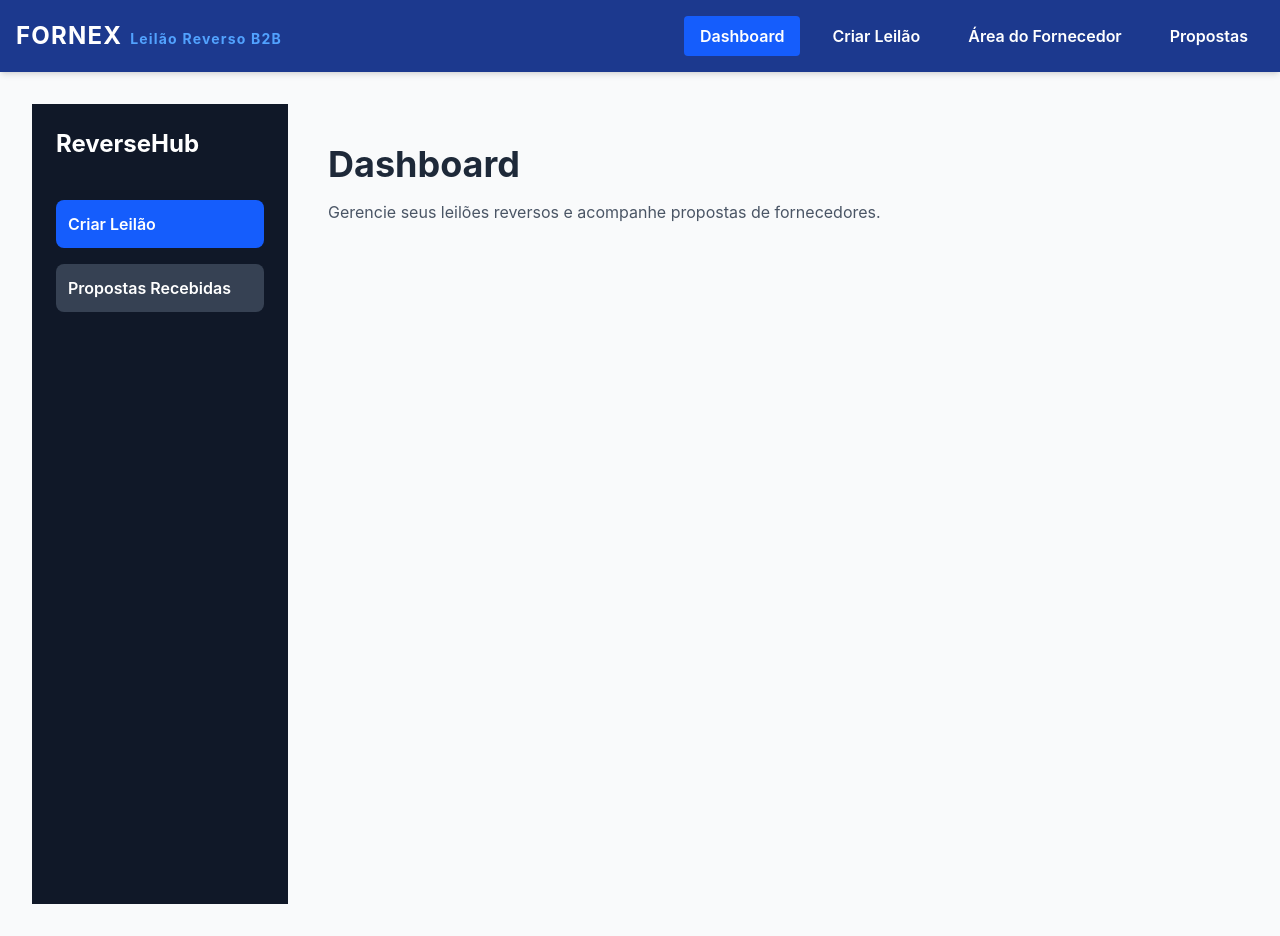
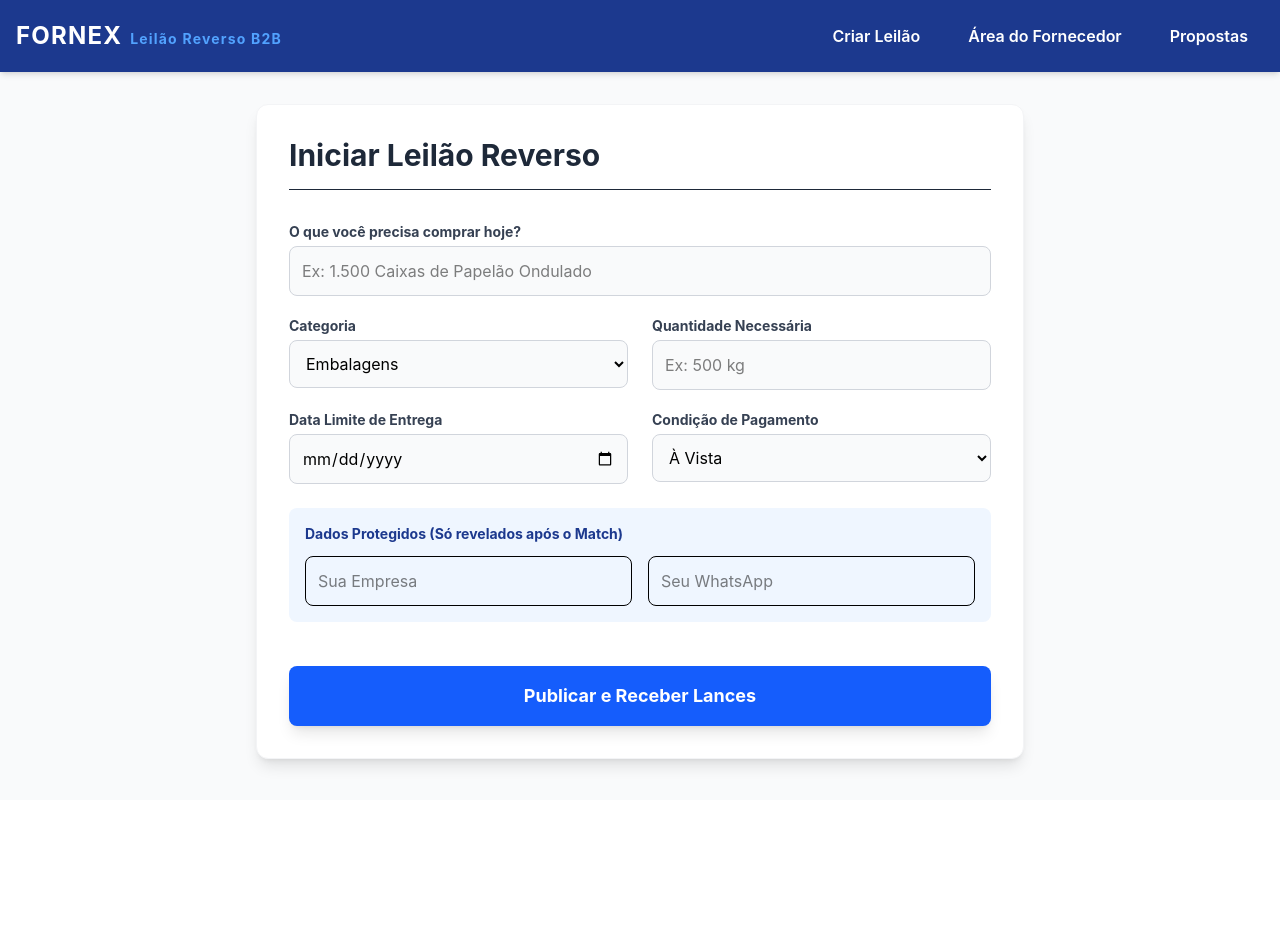
Before and after one commit to I4g0m1t0/Fornex, a React (Vite) app in the folder fornex/: page / in a window 1280 px wide. After the commit the page ends 800 px from the top, so only its background shows below. Built offline with nearby package versions, Linux system fonts and the light colour scheme.

Commit message:
ajuste de tela

```diff
--- a/fornex/src/App.jsx
+++ b/fornex/src/App.jsx
@@ -1,50 +1,28 @@
 import { useState } from 'react'
 
-import Dashboard from './pages/Dashboard'
 import Comprador from './components/Comprador'
 import Fornecedor from './components/Fornecedor'
 import Propostas from './pages/Propostas'
 
 export default function App() {
 
-  // CONTROLE DAS TELAS
-  const [view, setView] = useState('dashboard')
+  const [view, setView] = useState('comprador')
 
-  // =========================================
-  // RENDERIZAÇÃO DAS TELAS
-  // =========================================
   const renderPage = () => {
 
     switch (view) {
 
-      // DASHBOARD PRINCIPAL
-      case 'dashboard':
-        return (
-          <Dashboard mudarTela={setView} />
-        )
+      case 'comprador':
+        return <Comprador mudarTela={setView} />
 
-      // TELA DE CRIAR LEILÃO
-      case 'comprador':
-        return (
-          <Comprador mudarTela={setView} />
-        )
+      case 'fornecedor':
+        return <Fornecedor />
 
-      // TELA DO FORNECEDOR
-      case 'fornecedor':
-        return (
-          <Fornecedor />
-        )
-
-      // TELA DE PROPOSTAS
       case 'propostas':
-        return (
-          <Propostas />
-        )
+        return <Propostas />
 
       default:
-        return (
-          <Dashboard mudarTela={setView} />
-        )
+        return <Dashboard mudarTela={setView} />
     }
   }
 
@@ -63,50 +41,23 @@ export default function App() {
 
         <div className="space-x-4">
 
-          {/* DASHBOARD */}
-          <button
-            onClick={() => setView('dashboard')}
-            className={`px-4 py-2 rounded font-semibold transition ${
-              view === 'dashboard'
-                ? 'bg-blue-600'
-                : 'hover:bg-blue-800'
-            }`}
-          >
-            Dashboard
-          </button>
-
-          {/* ÁREA COMPRADOR */}
           <button
             onClick={() => setView('comprador')}
-            className={`px-4 py-2 rounded font-semibold transition ${
-              view === 'comprador'
-                ? 'bg-blue-600'
-                : 'hover:bg-blue-800'
-            }`}
+            className="px-4 py-2 rounded font-semibold hover:bg-blue-800"
           >
             Criar Leilão
           </button>
 
-          {/* FORNECEDOR */}
           <button
             onClick={() => setView('fornecedor')}
-            className={`px-4 py-2 rounded font-semibold transition ${
-              view === 'fornecedor'
-                ? 'bg-blue-600'
-                : 'hover:bg-blue-800'
-            }`}
+            className="px-4 py-2 rounded font-semibold hover:bg-blue-800"
           >
             Área do Fornecedor
           </button>
 
-          {/* PROPOSTAS */}
           <button
             onClick={() => setView('propostas')}
-            className={`px-4 py-2 rounded font-semibold transition ${
-              view === 'propostas'
-                ? 'bg-blue-600'
-                : 'hover:bg-blue-800'
-            }`}
+            className="px-4 py-2 rounded font-semibold hover:bg-blue-800"
           >
             Propostas
           </button>
--- a/fornex/src/pages/Dashboard.jsx
+++ /dev/null
@@ -1,44 +0,0 @@
-export default function Dashboard({ mudarTela }) {
-  return (
-    <div className="min-h-screen flex">
-
-      {/* Sidebar */}
-      <div className="w-64 bg-gray-900 text-white p-6">
-        <h1 className="text-2xl font-bold mb-10">
-          ReverseHub
-        </h1>
-
-        <div className="space-y-4">
-
-          <button
-            onClick={() => mudarTela('criar')}
-            className="w-full bg-blue-600 hover:bg-blue-700 p-3 rounded-lg text-left font-semibold"
-          >
-            Criar Leilão
-          </button>
-
-          <button
-            onClick={() => mudarTela('propostas')}
-            className="w-full bg-gray-700 hover:bg-gray-600 p-3 rounded-lg text-left font-semibold"
-          >
-            Propostas Recebidas
-          </button>
-
-        </div>
-      </div>
-
-      {/* Conteúdo */}
-      <div className="flex-1 p-10">
-
-        <h2 className="text-4xl font-bold text-gray-800 mb-4">
-          Dashboard
-        </h2>
-
-        <p className="text-gray-600">
-          Gerencie seus leilões reversos e acompanhe propostas de fornecedores.
-        </p>
-
-      </div>
-    </div>
-  )
-}
--- a/fornex/src/pages/Propostas.jsx
+++ b/fornex/src/pages/Propostas.jsx
@@ -5,56 +5,165 @@ export default function Propostas() {
 
   const [propostas, setPropostas] = useState([])
 
-  useEffect(() => {
-    buscarPropostas()
-  }, [])
-
+  // =========================
+  // BUSCAR PROPOSTAS
+  // =========================
   const buscarPropostas = async () => {
 
     const { data, error } = await supabase
       .from('propostas')
-      .select('*')
+      .select(`
+        *,
+        pedidos (
+          titulo,
+          categoria,
+          quantidade,
+          condicao_pagamento
+        )
+      `)
+      .order('created_at', { ascending: false })
 
     if (error) {
       console.log(error)
       return
     }
 
-    setPropostas(data)
+    setPropostas(data || [])
   }
 
+  useEffect(() => {
+    buscarPropostas()
+  }, [])
+
   return (
-    <div className="p-10">
+    <div className="w-full">
 
-      <h1 className="text-3xl font-bold mb-8">
-        Propostas Recebidas
-      </h1>
+      {/* TOPO */}
+      <div className="flex justify-between items-center mb-8">
 
-      <div className="grid gap-5">
+        <div>
+          <h1 className="text-3xl font-bold text-gray-800">
+            Propostas Recebidas
+          </h1>
+
+          <p className="text-gray-500 mt-1">
+            Lances enviados pelos fornecedores
+          </p>
+        </div>
+
+        <div className="bg-blue-100 text-blue-700 px-4 py-2 rounded-xl font-bold">
+          {propostas.length} propostas
+        </div>
+
+      </div>
+
+      {/* LISTA */}
+      <div className="grid grid-cols-1 lg:grid-cols-2 xl:grid-cols-3 gap-6">
 
         {propostas.map((proposta) => (
+
           <div
             key={proposta.id}
-            className="bg-white p-5 rounded-xl shadow"
+            className="bg-white rounded-2xl shadow-sm border border-gray-200 overflow-hidden hover:shadow-xl transition-all"
           >
 
-            <h2 className="text-xl font-bold">
-              {proposta.fornecedor_nome}
-            </h2>
+            {/* HEADER */}
+            <div className="bg-blue-600 p-5 text-white">
 
-            <p className="text-gray-600 mt-2">
-              Valor: R$ {proposta.valor}
-            </p>
+              <span className="text-xs uppercase tracking-widest opacity-80">
+                {proposta.pedidos?.categoria}
+              </span>
 
-            <p className="text-gray-600">
-              Prazo: {proposta.prazo}
-            </p>
+              <h2 className="text-2xl font-black mt-2">
+                {proposta.pedidos?.titulo}
+              </h2>
+
+            </div>
+
+            {/* BODY */}
+            <div className="p-6 space-y-5">
+
+              {/* VALOR */}
+              <div className="bg-green-50 border border-green-100 rounded-2xl p-5">
+
+                <p className="text-xs font-black text-green-700 uppercase mb-2">
+                  Valor do Lance
+                </p>
+
+                <h2 className="text-4xl font-black text-green-600">
+                  R$ {Number(proposta.preco_total).toLocaleString('pt-BR')}
+                </h2>
+
+              </div>
+
+              {/* FORNECEDOR */}
+              <div>
+
+                <p className="text-xs text-gray-400 uppercase font-bold">
+                  Fornecedor
+                </p>
+
+                <h3 className="text-xl font-bold text-gray-800 mt-1">
+                  {proposta.fornecedor_nome}
+                </h3>
+
+                <p className="text-gray-500 mt-1">
+                  {proposta.fornecedor_contato}
+                </p>
+
+              </div>
+
+              {/* DETALHES */}
+              <div className="space-y-3 border-t pt-4">
+
+                <div className="flex justify-between text-sm">
+                  <span className="text-gray-500">
+                    Quantidade
+                  </span>
+
+                  <span className="font-bold">
+                    {proposta.pedidos?.quantidade}
+                  </span>
+                </div>
+
+                <div className="flex justify-between text-sm">
+                  <span className="text-gray-500">
+                    Pagamento
+                  </span>
+
+                  <span className="font-bold">
+                    {proposta.pedidos?.condicao_pagamento}
+                  </span>
+                </div>
+
+              </div>
+
+            </div>
+
+            {/* FOOTER */}
+            <div className="p-4 bg-gray-50 border-t">
+
+              <button className="w-full bg-blue-600 hover:bg-blue-700 text-white font-bold py-3 rounded-xl transition-all">
+                Aceitar Proposta
+              </button>
+
+            </div>
 
           </div>
+
         ))}
 
       </div>
 
+      {/* SEM PROPOSTAS */}
+      {propostas.length === 0 && (
+        <div className="text-center py-20">
+          <p className="text-gray-400 italic">
+            Nenhuma proposta recebida ainda...
+          </p>
+        </div>
+      )}
+
     </div>
   )
 }
```
